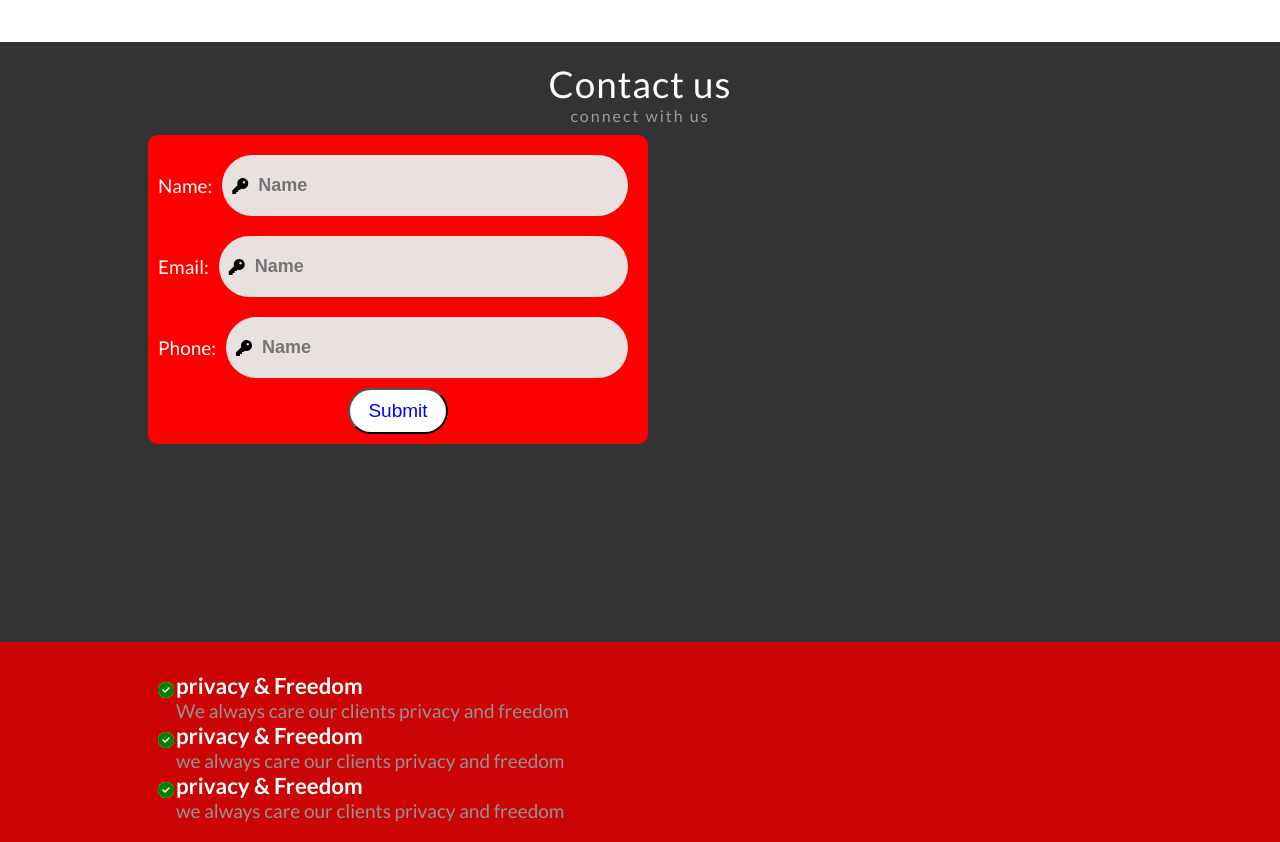
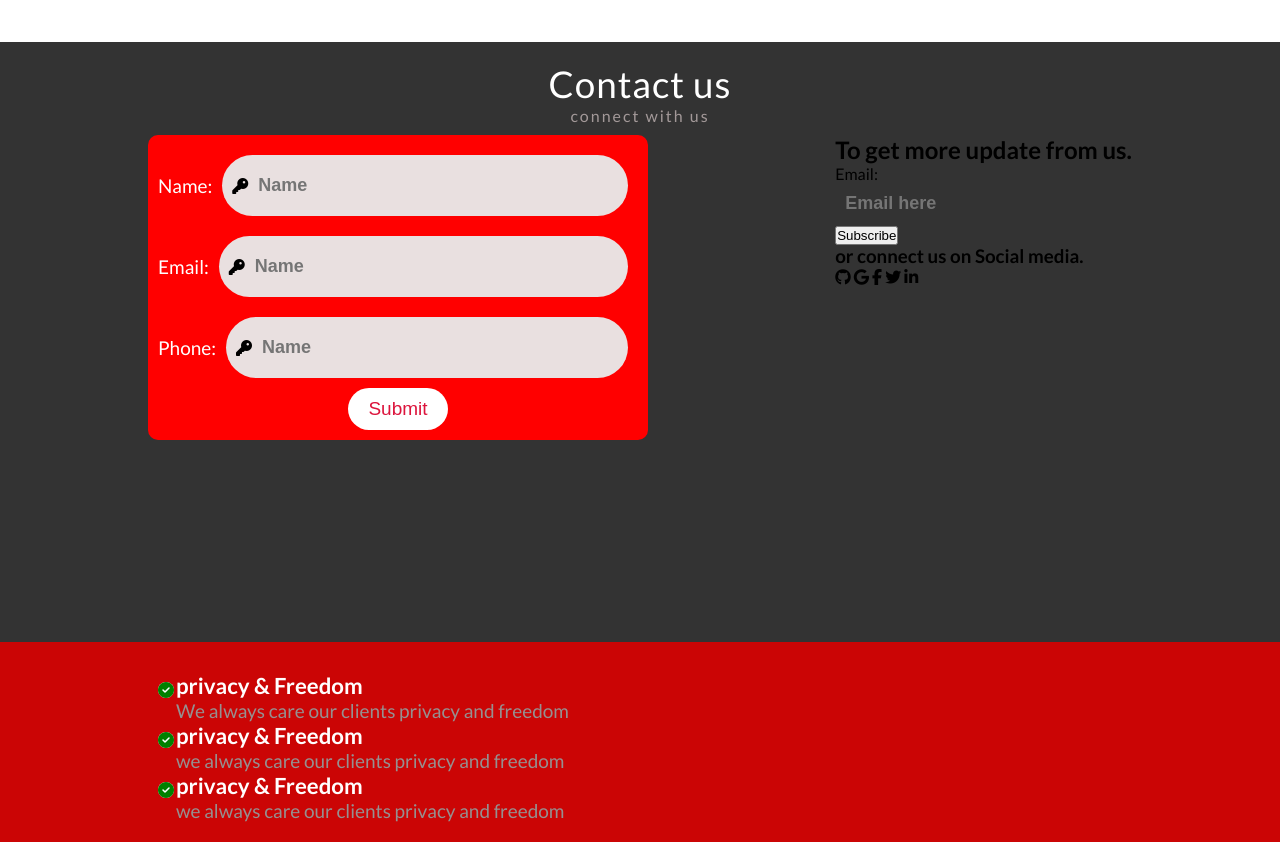
Before and after one commit to ahmedabukar01/Somcar, a plain HTML site: page index.html in a window 1280 px wide. Shown: the part 1200-2042 px from the top of the page. Drawn offline with Linux system fonts and the light colour scheme.

Commit message:
working on

```diff
--- a/css/style.css
+++ b/css/style.css
@@ -157,12 +157,12 @@ section h1{
     letter-spacing: 2px;
     color:rgb(163, 153, 153);
 }
-form{
+.right-side form{
     width:500px;
     background:red;
     padding:10px;
 }
-form label{
+.right-side form label{
     font-size:19px;
     font-weight: 500;
     color:#fff;
@@ -203,10 +203,15 @@ form input[type="tel"]
     padding:10px;
     font-size:19px;
     font-weight: 400;
-    color:blue;
+    color:crimson;
+    border:none;
     text-align:center;
     margin-left:50%;
     transform:translate(-50%)
+}
+.forms-box{
+    display:flex;
+    justify-content: space-between;
 }
 
 /* Footer */
--- a/index.html
+++ b/index.html
@@ -73,6 +73,7 @@
                 <h1>Contact us</h1>
                 <p>connect with us</p>
             </div>
+            <div class="forms-box">
                 <div class="right-side">
                     <form class="card">
                         <div class="input-wrap">
@@ -100,12 +101,29 @@
                         </div>
                         <input type="submit" class="send" value="Submit">
                     </form>
-                <div class="social-media">
-
+                </div>
+                <div class="another-side">
+                    <div class="subscribtion">
+                        <div class="card">
+                            <h2>To get more update from us.</h2>
+                            <form>
+                                <label>Email:</label>
+                                <div class="input-field">
+                                    <input type="email" placeholder="Email here">
+                                </div>
+                                <input type="submit" value="Subscribe">
+                            </form>
                         </div>
                     </div>
-            <div class="subscribtion">
-
+                    <div class="social-media">
+                            <h3>or connect us on Social media.</h3>
+                            <i class="fa fa-github"></i>
+                            <i class="fa fa-google"></i>
+                            <i class="fa fa-facebook-f"></i>
+                            <i class="fa fa-twitter"></i>
+                            <i class="fa fa-linkedin"></i>
+                    </div>
+                </div>
             </div>
         </div>
     </div>
```
Lines whose indentation alone changed are shown as unchanged.
